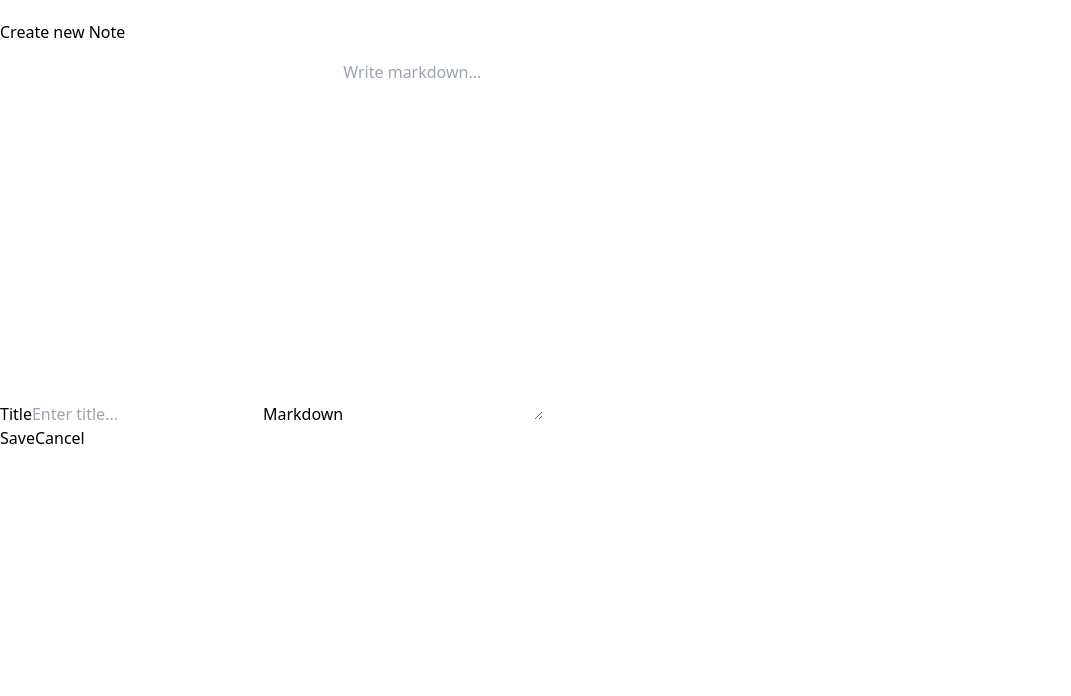
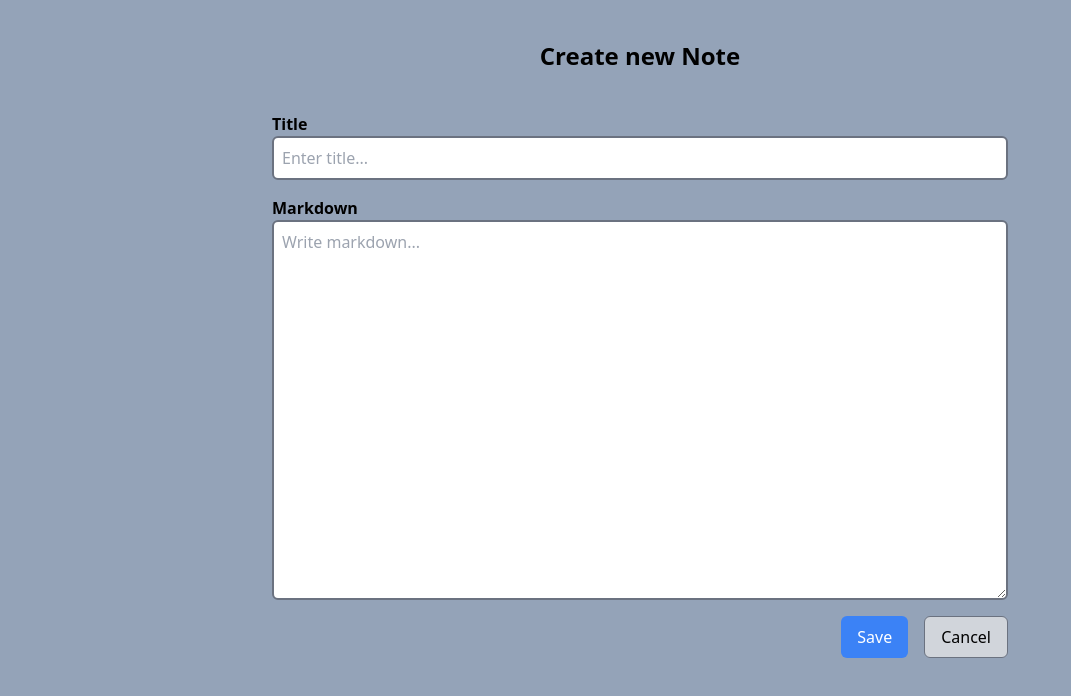
Before and after one commit to Jayzumen/NoteTaker, a React (Vite) app: page /create in a window 1280 px wide. Shown: the top 696 px of the page, without its empty margins (0-1071 px from the left). Built offline with nearby package versions, Linux system fonts and the light colour scheme; no server answers; the database is empty.

Commit message:
basic styling done

```diff
--- a/src/App.tsx
+++ b/src/App.tsx
@@ -72,7 +72,7 @@ function App() {
   }, []);
 
   return (
-    <div className='my-5 mx-auto'>
+    <div className='min-h-screen h-full w-full flex flex-col items-center mx-auto bg-slate-400'>
       <Routes>
         <Route path='/' element={<NoteList notes={notesToRender} />} />
         <Route path='/create' element={<NewNote onSubmit={createNote} />} />
--- a/src/components/EditNote.tsx
+++ b/src/components/EditNote.tsx
@@ -10,7 +10,7 @@ function EditNote({ onSubmit }: EditNoteProps) {
   const note = useNote();
   return (
     <>
-      <h1 className='my-4'>Edit Note</h1>
+      <h1 className='mt-8 lg:mt-16 font-semibold text-2xl'>Edit Note</h1>
       <NoteForm
         title={note?.title}
         markdown={note?.markdown}
--- a/src/components/NewNote.tsx
+++ b/src/components/NewNote.tsx
@@ -8,7 +8,7 @@ type NewNoteProps = {
 function NewNote({ onSubmit }: NewNoteProps) {
   return (
     <>
-      <h1 className='my-4'>Create new Note</h1>
+      <h1 className='my-10 text-2xl font-semibold'>Create new Note</h1>
       <NoteForm onSubmit={onSubmit} />
     </>
   );
--- a/src/components/Note.tsx
+++ b/src/components/Note.tsx
@@ -13,29 +13,39 @@ function Note({ onDelete }: NoteProps) {
   const navigate = useNavigate();
 
   return (
-    <div className='my-5 p-3 bg-light shadow-lg rounded'>
-      <div className='align-items-center mb-4'>
-        <div>
-          <h1 className='text-capitalize'>{note?.title}</h1>
-        </div>
-        <div className=''>
-          <div className=''>
-            <Link to={`/${note?.id}/edit`}>
-              <button className=''>Edit</button>
-            </Link>
+    <div className='my-10 p-5 bg-gray-300 shadow-lg rounded w-[90%] md:w-[60%] '>
+      <div className='md:flex md:justify-between block mb-8'>
+        <h1
+          className={
+            note.title && note.title.length <= 25
+              ? "capitalize mb-5 text-3xl font-semibold lg:max-w-[500px]"
+              : "capitalize mb-5 text-3xl font-semibold lg:max-w-[500px] truncate block"
+          }
+        >
+          {note?.title}
+        </h1>
+        <div className='flex flex-end items-center gap-4'>
+          <Link to={`/${note?.id}/edit`}>
+            <button className='py-2 px-4 rounded-md font-semibold bg-blue-500 text-white hover:bg-blue-600 transition'>
+              Edit
+            </button>
+          </Link>
+          <div>
             <button
               onClick={() => {
                 onDelete(note?.id);
                 navigate("/");
               }}
-              className=''
+              className='py-2 px-4 rounded-md font-semibold bg-red-600 text-white hover:bg-red-700 transition'
             >
               Delete
             </button>
-            <Link to='/'>
-              <button className=''>Back</button>
-            </Link>
           </div>
+          <Link to='/'>
+            <button className='py-2 px-4 rounded-md font-semibold border border-gray-500 bg-gray-300 hover:bg-gray-700 hover:text-white transition'>
+              Back
+            </button>
+          </Link>
         </div>
       </div>
       {/* need to check for Type string to render ReactMarkdown
--- a/src/components/NoteCard.tsx
+++ b/src/components/NoteCard.tsx
@@ -7,10 +7,18 @@ export type SimplifiedNote = {
 
 function NoteCard({ id, title }: SimplifiedNote) {
   return (
-    <Link to={`/${id}`} className='text-reset text-decoration-none'>
-      <div className='p-0'>
-        <div className='align-items-center justify-content-center gap-2'>
-          <span className='fs-5 py-5 fw-bolder text-capitalize'>{title}</span>
+    <Link to={`/${id}`}>
+      <div className='min-w-[190px] min-h-[125px] border border-gray-500 rounded-md text-center items-center p-8 hover:scale-[1.02] hover:shadow-md transition'>
+        <div className='min-h-[50px] text-center'>
+          <span
+            className={
+              title && title.length <= 24
+                ? `capitalize font-semibold text-lg break-words`
+                : `capitalize font-semibold text-lg truncate block`
+            }
+          >
+            {title}
+          </span>
         </div>
       </div>
     </Link>
--- a/src/components/NoteForm.tsx
+++ b/src/components/NoteForm.tsx
@@ -22,9 +22,13 @@ function NoteForm({ onSubmit, title = "", markdown = "" }: NoteFormProps) {
   }
 
   return (
-    <form onSubmit={handleSubmit}>
-      <label>Title</label>
+    <form
+      className='w-[80%] md:w-[60%] flex flex-col justify-center px-4 mb-10'
+      onSubmit={handleSubmit}
+    >
+      <label className='font-semibold'>Title</label>
       <input
+        className='outline-none p-2 rounded-md border-2 border-gray-500'
         type='text'
         required
         placeholder='Enter title...'
@@ -32,8 +36,9 @@ function NoteForm({ onSubmit, title = "", markdown = "" }: NoteFormProps) {
         defaultValue={title}
       />
 
-      <label>Markdown</label>
+      <label className='font-semibold mt-4'>Markdown</label>
       <textarea
+        className='outline-none p-2 rounded-md border-2 border-gray-500'
         defaultValue={markdown}
         ref={markdownRef}
         placeholder='Write markdown...'
@@ -41,10 +46,20 @@ function NoteForm({ onSubmit, title = "", markdown = "" }: NoteFormProps) {
         rows={15}
       />
 
-      <div className='justify-content-end '>
-        <button type='submit'>Save</button>
+      <div className='flex justify-end gap-4 mt-4'>
+        <button
+          type='submit'
+          className='px-4 py-2 rounded-md bg-blue-500 text-white hover:bg-blue-600 transition'
+        >
+          Save
+        </button>
         <Link to='..'>
-          <button type='button'>Cancel</button>
+          <button
+            type='button'
+            className='px-4 py-2 rounded-md border border-gray-500 bg-gray-300 hover:bg-gray-700 hover:text-white transition'
+          >
+            Cancel
+          </button>
         </Link>
       </div>
     </form>
--- a/src/components/NoteList.tsx
+++ b/src/components/NoteList.tsx
@@ -35,24 +35,28 @@ function NoteList({ notes }: NoteListProps) {
   }, [filteredNotes]);
 
   return (
-    <>
-      <div className='align-items-center mb-4'>
-        <h1 className='mb-5 w-auto'>NoteTaker</h1>
+    <div className='w-[80%] md:w-[60%]'>
+      <div className='w-full pt-16 block md:flex md:justify-between '>
+        <h1 className='mb-5 text-4xl font-semibold'>NoteTaker</h1>
 
         <Link to='/create'>
-          <button className=''>Create Note</button>
+          <button className=' bg-blue-500 mt-2 rounded-md p-2 text-white hover:bg-blue-600 transition'>
+            Create Note
+          </button>
         </Link>
       </div>
-      <form>
-        <label>Title</label>
+      <form className='w-full md:mt-16 mt-8'>
+        <label className='font-semibold'>Title</label>
         <input
+          className='w-full p-2 rounded-md border-2 border-gray-600 outline-none'
+          placeholder='search for a note...'
           type='text'
           value={title}
           onChange={(e) => setTitle(e.target.value)}
         />
       </form>
 
-      <div className='gap-3 py-3'>
+      <div className='w-full grid grid-cols-1 md:grid-cols-2 lg:grid-cols-3 xl:grid-cols-4 mx-auto mt-8 gap-y-8 gap-x-6 mb-10'>
         {/* mapping through filtered Notes and only show matching notes */}
         {sortedNotes?.map((note) => (
           <div key={note.id}>
@@ -60,7 +64,7 @@ function NoteList({ notes }: NoteListProps) {
           </div>
         ))}
       </div>
-    </>
+    </div>
   );
 }
 
```
